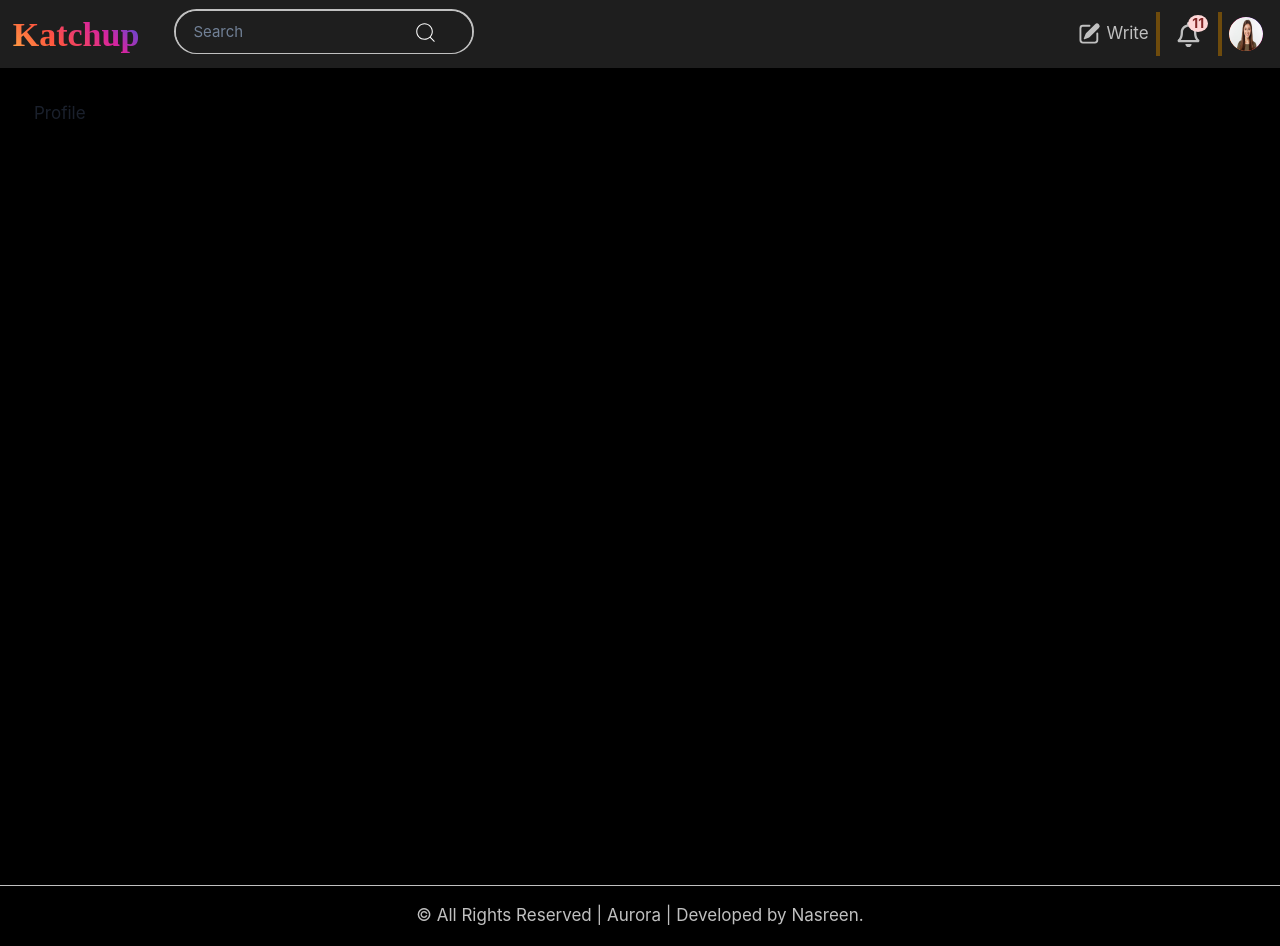
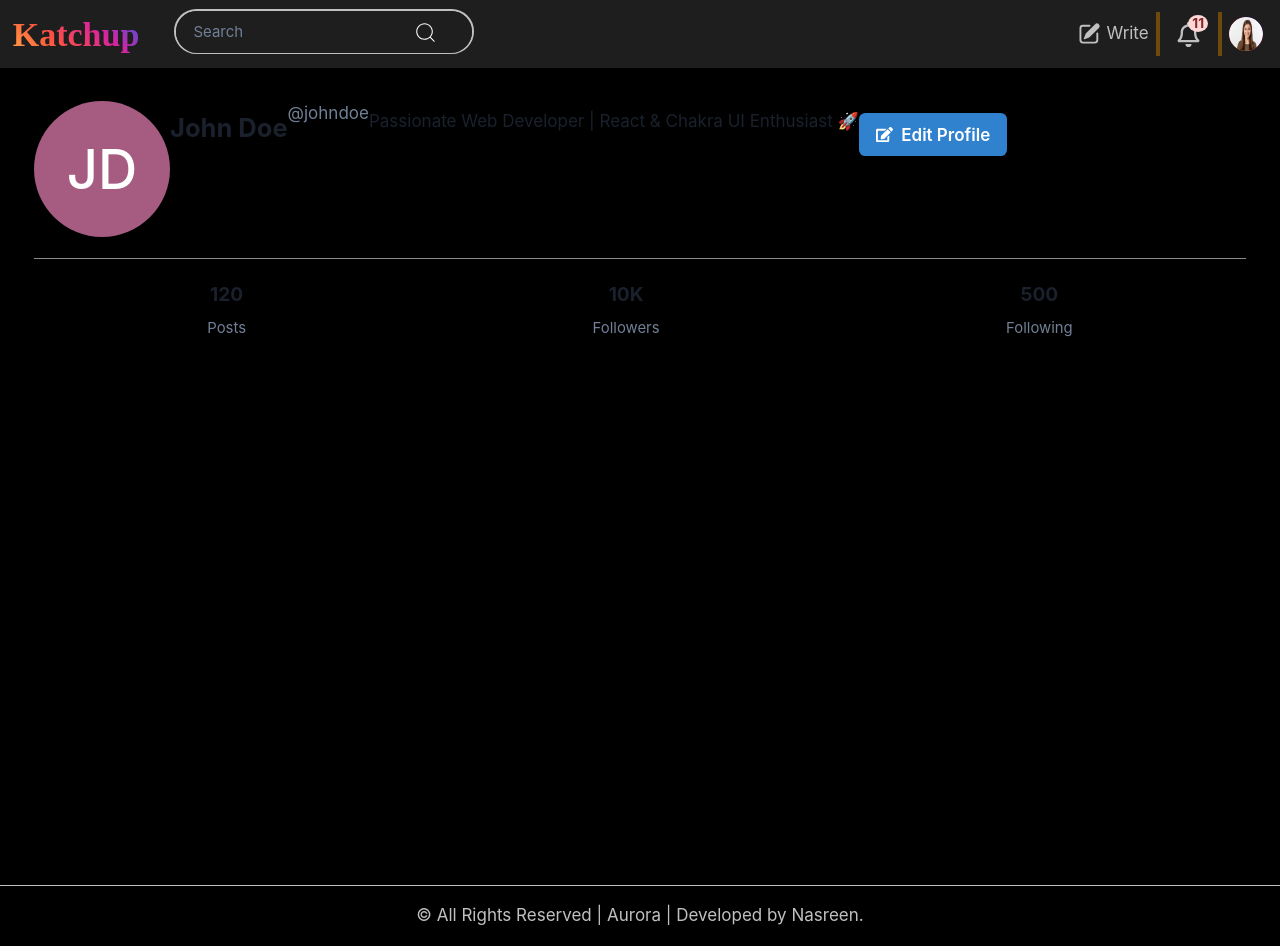
Before and after one commit to Nasreen027/Katchup, a React (Vite) app: page /profile in a window 1280 px wide. Built offline with nearby package versions, Linux system fonts and the light colour scheme; no server answers.

Commit message:
update profile section

```diff
--- a/src/pages/Profile.jsx
+++ b/src/pages/Profile.jsx
@@ -1,12 +1,61 @@
-import { Box } from '@chakra-ui/react'
-import React from 'react'
+import {
+  Avatar,
+  Box,
+  Button,
+  Divider,
+  Flex,
+  Heading,
+  Icon,
+  Text,
+  VStack,
+} from "@chakra-ui/react";
+import { FaEdit } from "react-icons/fa";
 
-const Profile = () => {
+const ProfilePage = () => {
   return (
     <>
-      <Box>Profile</Box>
+    {/* // <Box maxW="600px" mx="auto" p={5} bg="white" borderRadius="lg" boxShadow="lg" color={'white'}> */}
+      {/* Profile Header */}
+      <Box>
+        <Flex>
+        <Avatar
+          size="2xl"
+          name="John Doe"
+          src="https://via.placeholder.com/150"
+        />
+        <Heading fontSize="2xl" mt={3}>
+          John Doe
+        </Heading>
+        <Text color="gray.500">@johndoe</Text>
+        <Text mt={2} textAlign="center">
+          Passionate Web Developer | React & Chakra UI Enthusiast 🚀
+        </Text>
+        <Button leftIcon={<Icon as={FaEdit} />} mt={3} colorScheme="blue">
+          Edit Profile
+        </Button>
+        </Flex>
+      </Box>
+
+      <Divider my={5} />
+
+      {/* Stats Section */}
+      <Flex justify="space-around" textAlign="center">
+        <VStack>
+          <Text fontSize="lg" fontWeight="bold">120</Text>
+          <Text fontSize="sm" color="gray.500">Posts</Text>
+        </VStack>
+        <VStack>
+          <Text fontSize="lg" fontWeight="bold">10K</Text>
+          <Text fontSize="sm" color="gray.500">Followers</Text>
+        </VStack>
+        <VStack>
+          <Text fontSize="lg" fontWeight="bold">500</Text>
+          <Text fontSize="sm" color="gray.500">Following</Text>
+        </VStack>
+      </Flex>
+    {/* // </Box> */}
     </>
-  )
-}
+  );
+};
 
-export default Profile
+export default ProfilePage;
```
